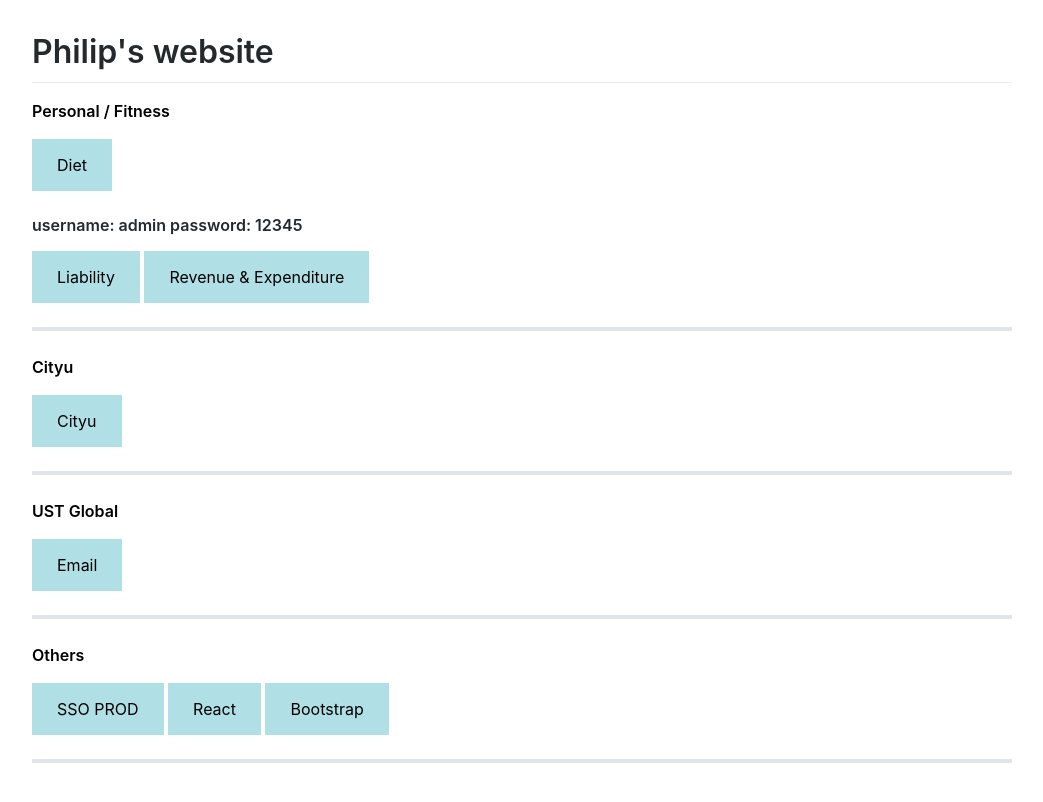
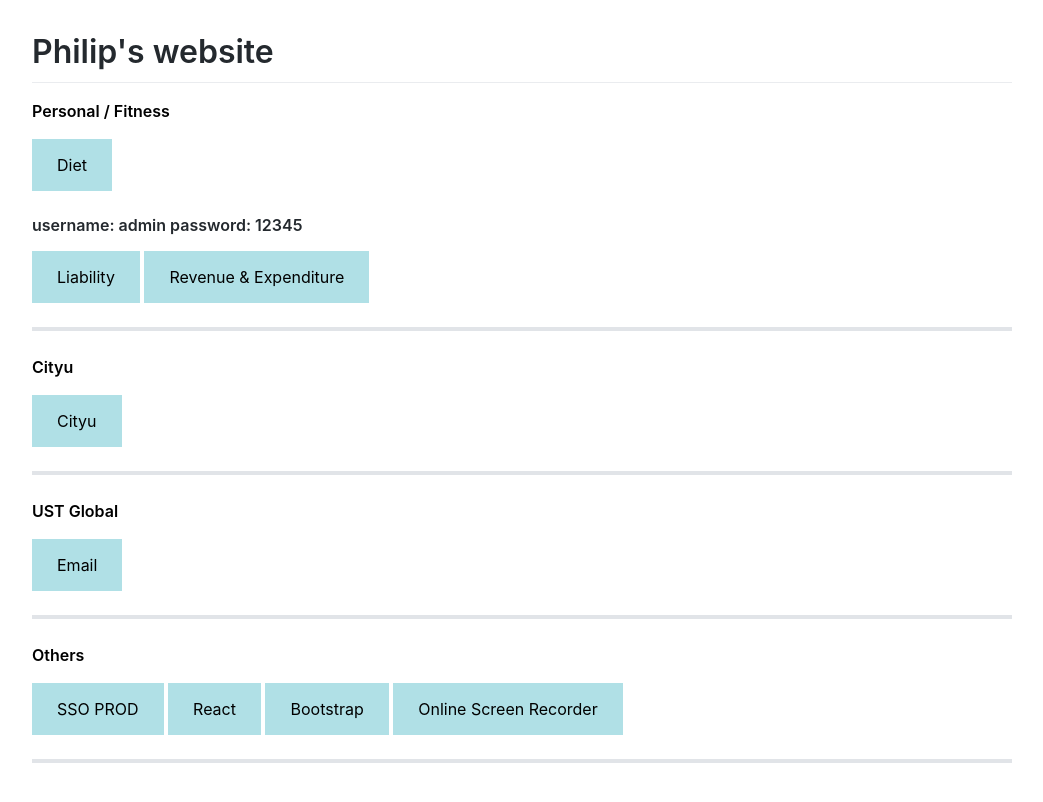
Before and after one commit to philiphui91/i, a Jekyll site: the page built from index.md, in a window 1280 px wide. Shown: the top 802 px of the page, without its empty margins (118-1161 px from the left). Built offline with Jekyll 4.4.1, drawn with Linux system fonts in a browser that asks for light colours; our own code applies the rules of GitHub Pages for plain Markdown files; comment, search, counter and statistics services are not loaded.

Commit message:
Update index.md

```diff
--- a/index.md
+++ b/index.md
@@ -40,6 +40,7 @@ a:hover, a:active {
 <a href="http://ebusiness.schenker.com.hk/SSO/login.html" target="_blank">SSO PROD</a>
 <a href="./react.html" target="_self">React</a>
 <a href="./bootstrap.html" target="_self">Bootstrap</a>
+<a href="https://screenapp.io/" target="_self">Online Screen Recorder</a>
 <hr>
 
 </body>
```
